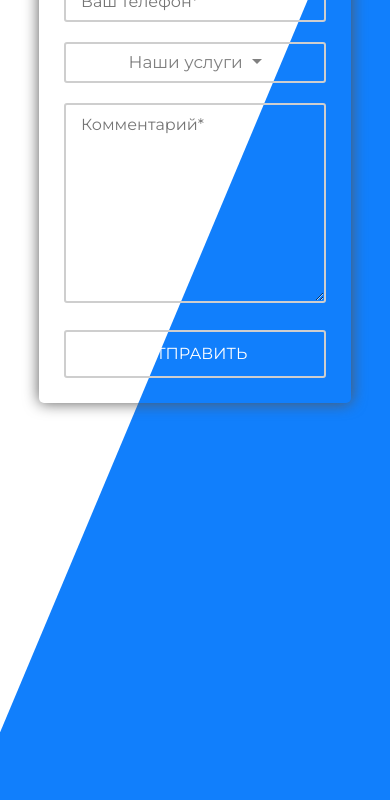
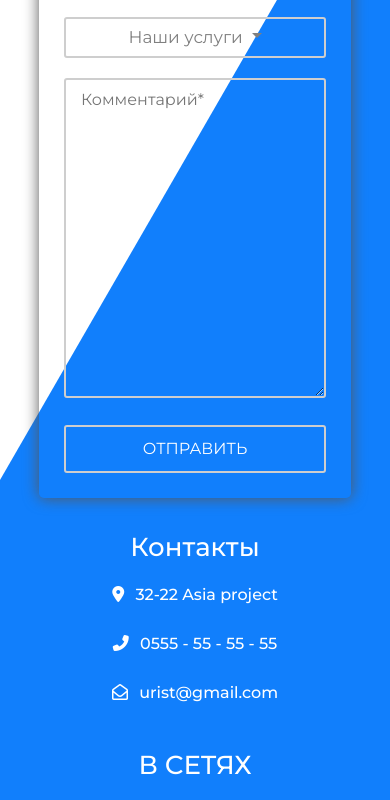
Before and after one commit to bael2018/Frist-experience, a plain HTML site: page contact.html in a window 390 px wide. Shown: the part 1540-2340 px from the top of the page. Drawn offline with nearby package versions, Linux system fonts and the light colour scheme; a script that the page names is missing.

Commit message:
The change

```diff
--- a/contact.html
+++ b/contact.html
@@ -118,10 +118,10 @@
                             Наши услуги
                         </button>
                         <div class="dropdown-menu" aria-labelledby="dropdownMenuButton">
-                            <a class="dropdown-item" href="#">Lorem ipsum dolor sit amet consectetur adipisicing elit. Hic, animi?</a>
-                            <a class="dropdown-item" href="#">Lorem ipsum dolor sit amet consectetur adipisicing elit. Hic, animi?</a>
-                            <a class="dropdown-item" href="#">Lorem ipsum dolor sit amet consectetur adipisicing elit. Hic, animi?</a>
-                            <a class="dropdown-item" href="#">Lorem ipsum dolor sit amet consectetur adipisicing elit. Hic, animi?</a>
+                            <a class="dropdown-item" href="#">Lorem ipsum dolor sit amet consectetur</a>
+                            <a class="dropdown-item" href="#">Lorem ipsum dolor sit amet consectetur</a>
+                            <a class="dropdown-item" href="#">Lorem ipsum dolor sit amet consectetur</a>
+                            <a class="dropdown-item" href="#">Lorem ipsum dolor sit amet consectetur</a>
                         </div>
                     </div>
                     <textarea placeholder="Комментарий*" name="feedback" cols="30" rows="10"></textarea>
--- a/css/contact.css
+++ b/css/contact.css
@@ -585,16 +585,6 @@ footer{
 
 /* Адаптация */
 
-
-@media screen and (max-width:1326px){
-
-    .register{
-        width: 100%;
-        height: 135vh;
-        position: relative;
-    }
-}
-
 @media screen and (max-width:1266px){
 
     .input1{
@@ -669,18 +659,13 @@ footer{
         font-size: 26px;
     }
 
-    .register{
-        width: 100%;
-        height: 100vh;
-    }
-
     .input1{
         padding: 6px 15px;
         margin-bottom: 20px;
     }
 
     .register_container{
-        top: 2%;
+        top: 7%;
     }
 
     .sub{
@@ -694,13 +679,13 @@ footer{
         width: 100%;
         transition: .4s;
         padding: 8px 15px;
-        height: 200px;
+        height: 320px;
         margin-bottom: 20px;
     }
 
     footer{
         width: 100%;
-        padding-top: 100px !important;
+        padding-top: 50px !important;
     }
 }
 
@@ -826,7 +811,7 @@ footer{
     }
 
     .dropdown-item{
-        font-size: 15px;
+        font-size: 18px;
         padding: 10px 15px;
     }
 
@@ -924,7 +909,7 @@ footer{
 @media screen and (max-width:910px){
 
     .dropdown-item{
-        font-size: 14px;
+        font-size: 16px;
         padding: 10px 15px;
     }
 }
@@ -956,7 +941,7 @@ footer{
     }
 
     .dropdown-item{
-        font-size: 13px;
+        font-size: 15px;
         padding: 10px 15px;
     }
 
@@ -967,6 +952,11 @@ footer{
 }
 
 @media screen and (max-width:732px){
+
+    .dropdown-item{
+        font-size: 12px;
+        padding: 10px 15px;
+    }
 
     .on{
         height: 800px;
@@ -1004,6 +994,14 @@ footer{
         height: 230px;
         justify-content: center;
         overflow: hidden;
+    }
+}
+
+@media screen and (max-width: 685px){
+
+    .dropdown-item{
+        font-size: 13px;
+        padding: 10px 10px;
     }
 }
 
@@ -1163,10 +1161,6 @@ footer{
         top: 10%;
         left: 10%;
     }
-
-    .register{
-        height: 110vh;
-    }
 }
 
 @media screen and (max-width: 468px){
--- a/css/style.css
+++ b/css/style.css
@@ -652,7 +652,7 @@ main{
 
 .register{
     width: 100%;
-    height: 100vh;
+    height: 676px;
     position: relative;
 }
 
@@ -954,15 +954,6 @@ footer{
 
 /* Адаптация */
 
-@media screen and (max-width:1326px){
-
-    .register{
-        width: 100%;
-        height: 135vh;
-        position: relative;
-    }
-}
-
 @media screen and (max-width:1266px){
 
     .input1{
@@ -1093,18 +1084,13 @@ footer{
         font-size: 26px;
     }
 
-    .register{
-        width: 100%;
-        height: 100vh;
-    }
-
     .input1{
         padding: 6px 15px;
         margin-bottom: 20px;
     }
 
     .register_container{
-        top: 2%;
+        top: 10%;
     }
 
     .sub{
@@ -1118,7 +1104,7 @@ footer{
         width: 100%;
         transition: .4s;
         padding: 8px 15px;
-        height: 200px;
+        height: 320px;
         margin-bottom: 20px;
     }
 
@@ -1915,10 +1901,6 @@ footer{
         top: 10%;
         left: 10%;
     }
-
-    .register{
-        height: 110vh;
-    }
 }
 
 @media screen and (max-width: 468px){
```
Also changed, not shown: css/about.css (+7 -0 lines).
